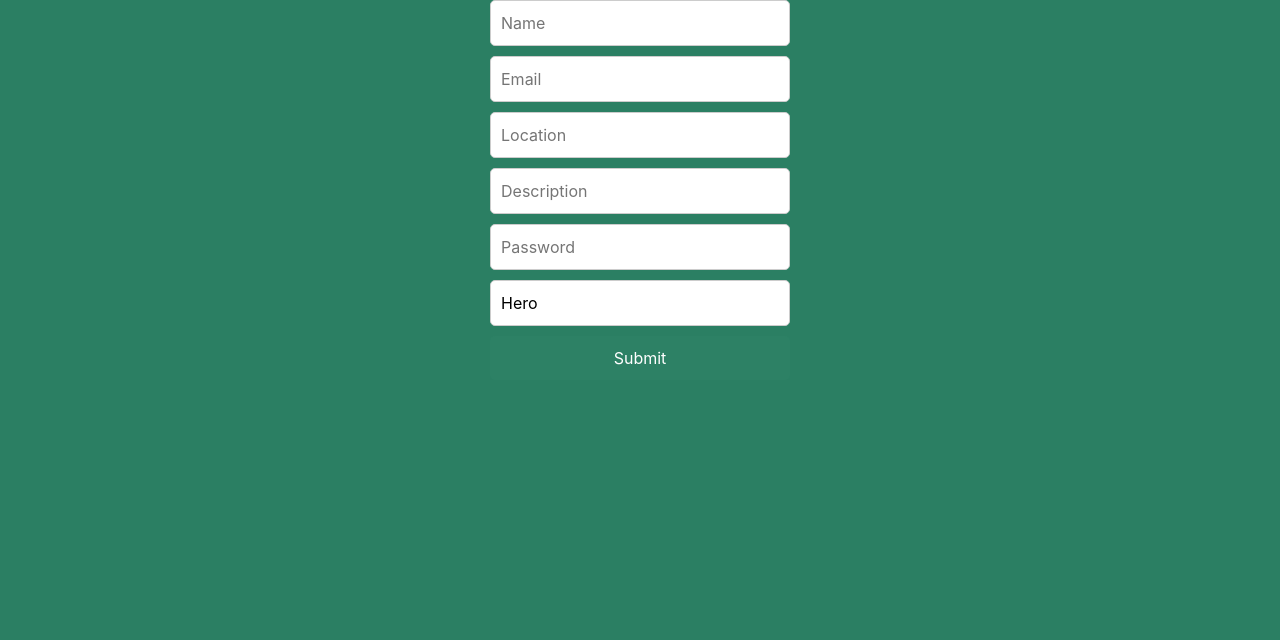
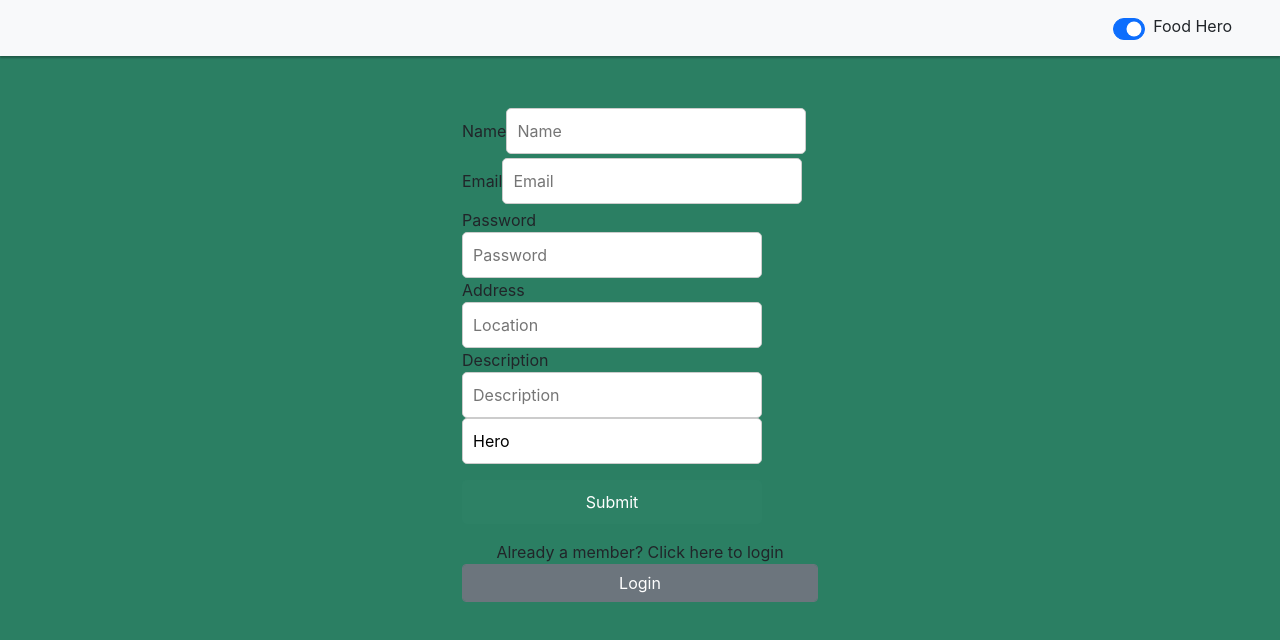
Before and after one commit to maddc0de/foodshare, a React (Create React App) app in the folder frontend/: page /signup/donator in a window 1280 px wide. Shown: the top 640 px of the page. Built offline with nearby package versions, Linux system fonts and the light colour scheme.

Commit message:
updated formatting of sign up donation page

```diff
--- a/frontend/src/components/Donator/SignUpForm.js
+++ b/frontend/src/components/Donator/SignUpForm.js
@@ -8,7 +8,7 @@ const DonatorSignUpForm = ({ navigate }) => {
   const [location, setLocation] = useState("");
   const [usertype, setUserType] = useState("");
   const [password, setPassword] = useState("");
-  // const [owner, setOwner] = useState("Food Hero");
+  const [owner, setOwner] = useState("Food Hero");
   const [errors, setErrors] = useState([]);
   // const [picture, SetUserPicture] = useState("");
   window.localStorage.setItem("app-route", "signup")
@@ -96,116 +96,76 @@ const DonatorSignUpForm = ({ navigate }) => {
 
 
   return (
-    // <>
-    //   <Navbar owner={owner}></Navbar>
+    <>
+      <Navbar owner={owner}></Navbar>
 
-    //   <div className="container mt-5">
-    //     <div className="row mt-5">
-    //       <div className="col"></div>
-    //       <div className="col">
-    //         <form form onSubmit={handleSubmit}>
-    //           <div className="form-row">
-    //             <div className="form-group col-md-12 mt-1">
-    //               <label htmlFor="inputName3">Name</label>
-    //               <input
-    //                 type="text"
-    //                 className="form-control"
-    //                 id="inputName3"
-    //                 placeholder="Name"
-    //                 value={ name }
-    //                 onChange={handleNameChange}
-    //               />
-    //             </div>
-    //             <div className="form-group col-md-12 mt-1">
-    //               <label htmlFor="inputEmail4">Email</label>
-    //               <input
-    //                 type="email"
-    //                 className="form-control"
-    //                 id="inputEmail4"
-    //                 placeholder="Email"
-    //                 value={ email }
-    //                 onChange={handleEmailChange}
-    //               />
-    //             </div>
-    //             <div className="form-group col-md-12 mt-1">
-    //               <label htmlFor="inputPassword4">Password</label>
-    //               <input
-    //                 type="password"
-    //                 className="form-control"
-    //                 id="inputPassword4"
-    //                 placeholder="Password"
-    //                 value={ password }
-    //                 onChange={handlePasswordChange}
-    //               />
-    //             </div>
+      <div className="container mt-5">
+        <div className="row mt-5">
+          <div className="col"></div>
+          <div className="col">
+            <form form onSubmit={handleSubmit}>
+              <div className="form-row">
+                <div className="form-group col-md-12 mt-1">
+                  <label htmlFor="inputName3">Name</label>
+                  <input placeholder="Name" id="name" type='text' value={ name } onChange={ handleNameChange } />
+                  </div>
+                  <div className="form-group col-md-12 mt-1">
+                  <label htmlFor="inputEmail4">Email</label>
+                  <input placeholder="Email" id="email" type='text' value={ email } onChange={handleEmailChange} />
+                  </div>
+                  <div className="form-group col-md-12 mt-1">
+                  <label htmlFor="inputPassword4">Password</label>
+                  <input placeholder="Password" id="password" type='password' value={ password } onChange={handlePasswordChange} />
+                  </div>
 
-    //             <div className="form-group">
-    //               <label htmlFor="inputAddress">Address</label>
-    //               <input
-    //                 type="text"
-    //                 className="form-control"
-    //                 id="inputAddress"
-    //                 placeholder="1234 Main St"
-    //                 value={ location }
-    //                 onChange={handleLocationChange}
-    //               />
-    //             </div>
+                  <div className="form-group">
+                  <label htmlFor="inputAddress">Address</label>
+                  <input placeholder="Location" id="location" type='text' value={ location } onChange={handleLocationChange} />
+                  </div>
 
-    //             <div className="form-group">
-    //               <label htmlFor="inputDescription">Description</label>
-    //               <textarea
-    //                 type="text"
-    //                 className="form-control"
-    //                 id="inputDescription"
-    //                 placeholder="We are a small Coffee Shop.."
-    //                 value= { description }
-    //                 onChange={handleDescriptionChange}
-    //               ></textarea>
-    //             </div>
+                <div className="form-group">
+                <label htmlFor="inputDescription">Description</label>
+                <input placeholder="Description" id="description" type='text' value={ description } onChange={handleDescriptionChange} />
+                </div>
+                <input placeholder="User Type" id="usertype" type='text' value='Hero' onChange={handleUsertypeChange} />
 
-    //             <div className="form-group col-md-12 mt-3">
-    //               <input
-    //               role="submit-button"
-    //               id="submit"
-    //                 type="submit"
-    //                 className="form-control btn btn-primary"
-    //                 value="Become a Food Hero"
-    //               />
-    //             </div>
-    //             <div className="form-group col-md-12 mt-3">
-    //               <label
-    //                 htmlFor="inputButton"
-    //                 className="col-md-12 text-center"
-    //               >
-    //                 Already a member? Click here to login
-    //               </label>
-    //               <input
-    //                 type="button"
-    //                 className="form-control btn btn-secondary"
-    //                 id="inputButton"
-    //                 value="Login"
-    //               />
-    //             </div>
-    //           </div>
-    //         </form>
-    //       </div>
-    //       <div className="col"></div>
-    //     </div>
-    //     <div className="row">
-    //       <div className="col"></div>
-    //     </div>
-    //   </div>
-    // </>
+                <div className="form-group col-md-12 mt-3">
+                <input id='submit' type="submit" value="Submit" />
+                </div>
+                <div className="form-group col-md-12 mt-3">
+                <label
+                    htmlFor="inputButton"
+                    className="col-md-12 text-center"
+                  >
+                    Already a member? Click here to login
+                  </label>
+                  <input
+                    type="button"
+                    className="form-control btn btn-secondary"
+                    id="inputButton"
+                    value="Login"
+                  />
+                </div>
+              </div>
+            </form>
+          </div>
+          <div className="col"></div>
+        </div>
+        <div className="row">
+          <div className="col"></div>
+        </div>
+      </div>
+    </>
 
-    <form onSubmit={handleSubmit}>
-    <input placeholder="Name" id="name" type='text' value={ name } onChange={ handleNameChange } />
-    <input placeholder="Email" id="email" type='text' value={ email } onChange={handleEmailChange} />
-    <input placeholder="Location" id="location" type='text' value={ location } onChange={handleLocationChange} />
-    <input placeholder="Description" id="description" type='text' value={ description } onChange={handleDescriptionChange} />
-    <input placeholder="Password" id="password" type='password' value={ password } onChange={handlePasswordChange} />
-    <input placeholder="User Type" id="usertype" type='text' value='Hero' onChange={handleUsertypeChange} />
-    <input id='submit' type="submit" value="Submit" />
-    </form>
+    // <form onSubmit={handleSubmit}>
+    // <input placeholder="Name" id="name" type='text' value={ name } onChange={ handleNameChange } />
+    // <input placeholder="Email" id="email" type='text' value={ email } onChange={handleEmailChange} />
+    // <input placeholder="Location" id="location" type='text' value={ location } onChange={handleLocationChange} />
+    // <input placeholder="Description" id="description" type='text' value={ description } onChange={handleDescriptionChange} />
+    // <input placeholder="Password" id="password" type='password' value={ password } onChange={handlePasswordChange} />
+    // <input placeholder="User Type" id="usertype" type='text' value='Hero' onChange={handleUsertypeChange} />
+    // <input id='submit' type="submit" value="Submit" />
+    // </form>
   );
 };
 
```
